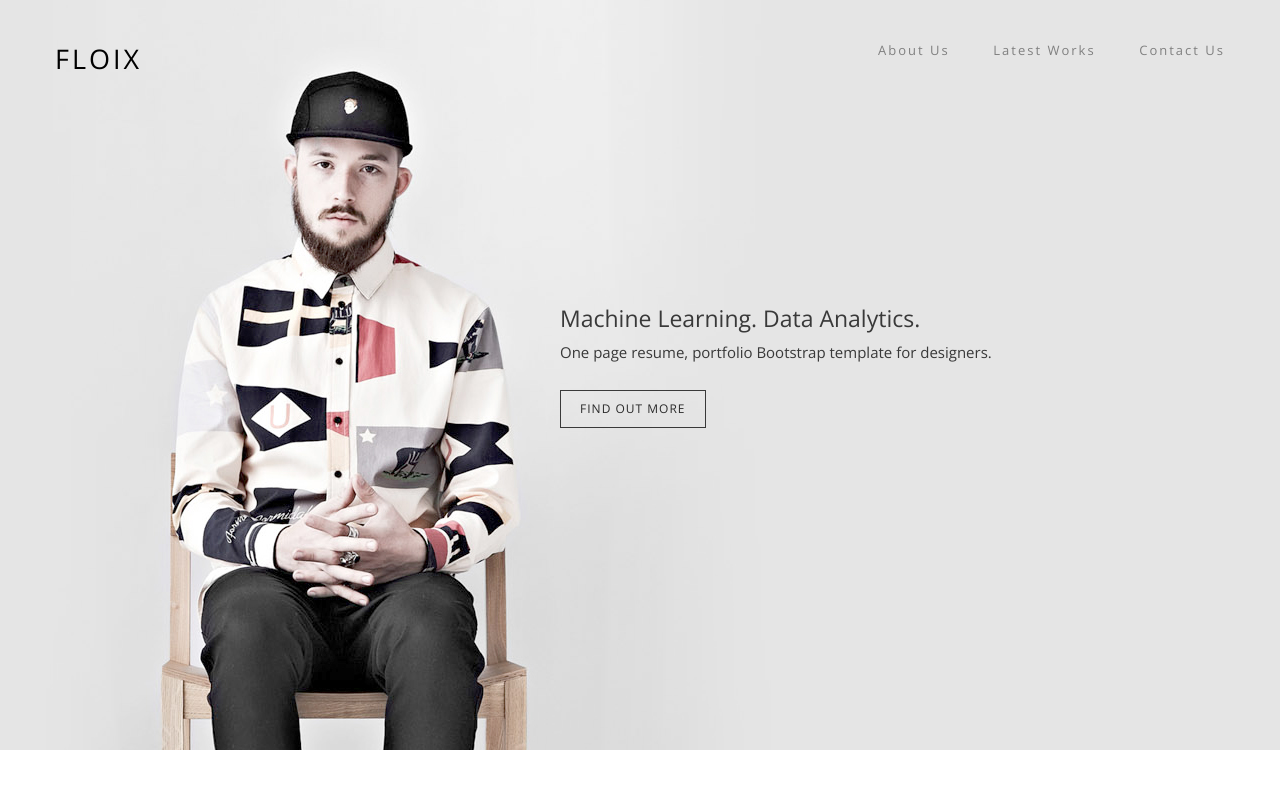
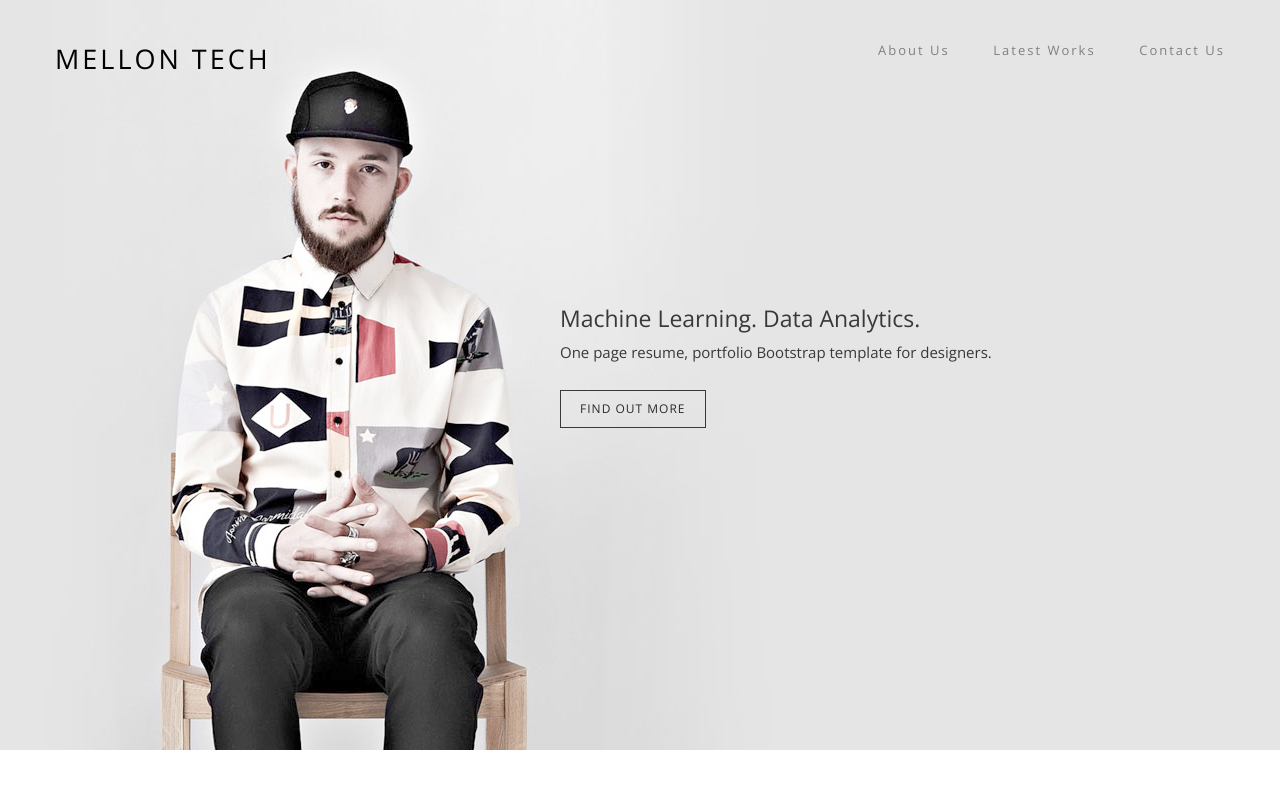
Before and after one commit to Mellontech/Beta-Homepage, a plain HTML site: page index.html in a window 1280 px wide. Shown: the top 800 px of the page. Drawn offline with nearby package versions, Linux system fonts and the light colour scheme.

Commit message:
Update index.html

```diff
--- a/index.html
+++ b/index.html
@@ -23,7 +23,7 @@
 <section class="banner" role="banner">
   <!-- Navigation Section -->
   <header id="header">
-    <div class="header-content clearfix"> <a class="logo" href="#">Floix</a>
+    <div class="header-content clearfix"> <a class="logo" href="#">Mellon Tech</a>
       <nav class="navigation" role="navigation">
         <ul class="primary-nav">
           <li><a href="#introduction">About Us</a></li>
```
